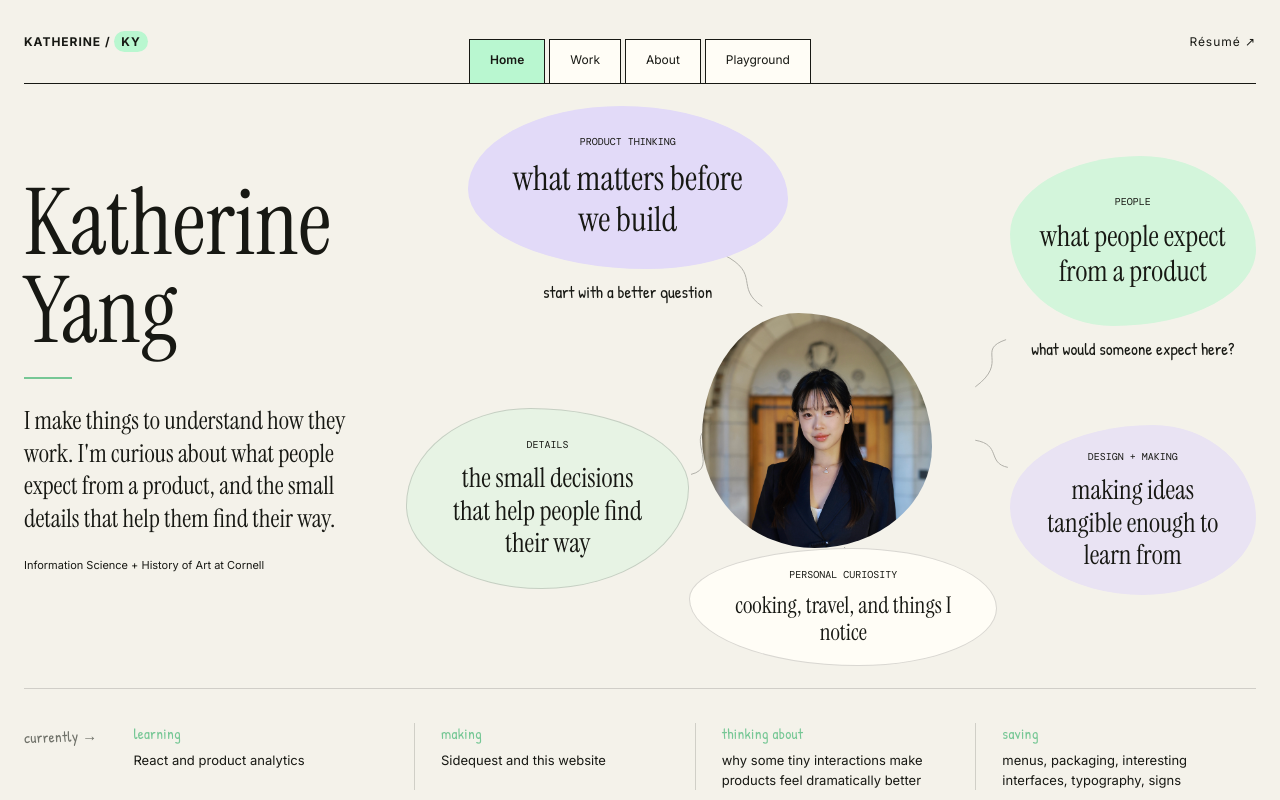
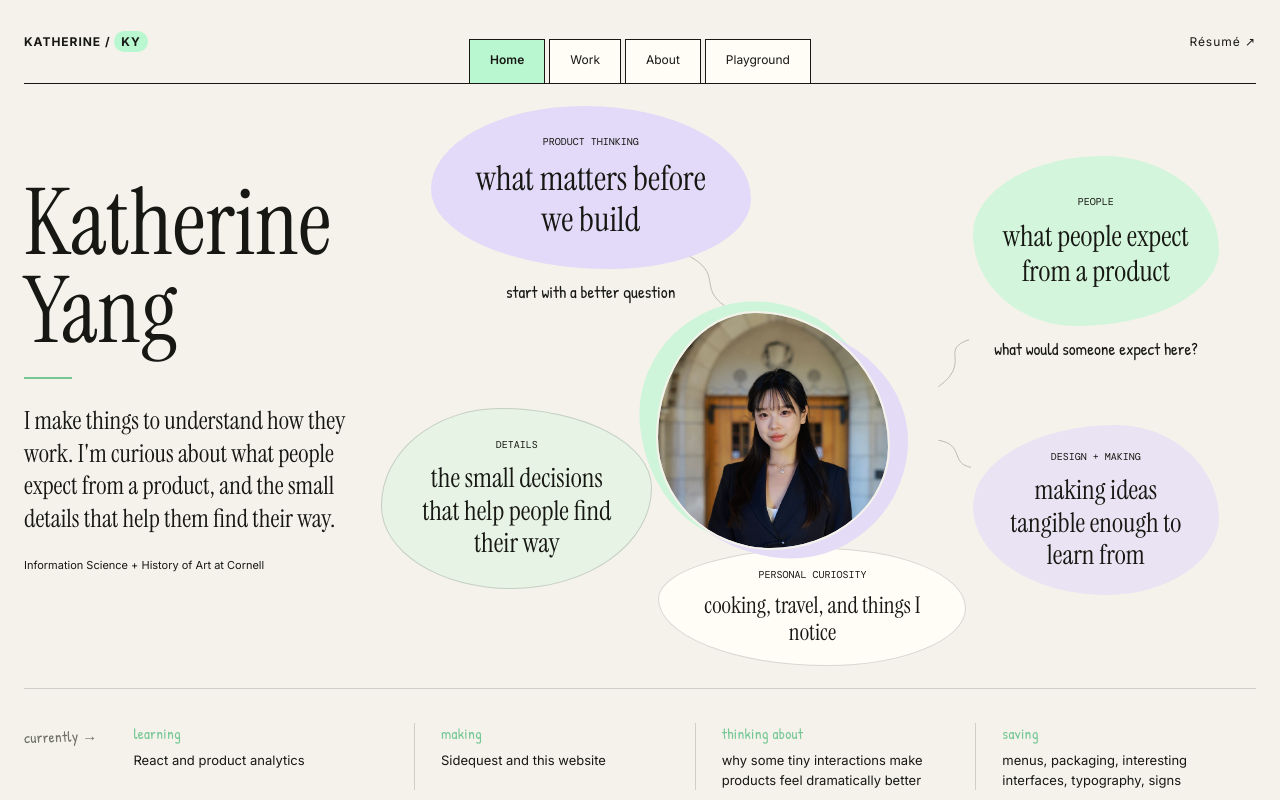
Before and after one commit to ky453/katherine-yang, a React (Vite) app: page / in a window 1280 px wide. Shown: the top 800 px of the page. Built offline with nearby package versions, Linux system fonts and the light colour scheme; a web font is replaced by a local one.

Commit message:
modify spaing of hero

```diff
--- a/src/components/HomeHero.css
+++ b/src/components/HomeHero.css
@@ -42,7 +42,7 @@
 }
 
 .home-mindmap-statement {
-  max-width: 330px;
+  max-width: 350px;
   margin: 26px 0 0;
   font-family: "Instrument Serif", serif;
   font-size: 25px;
@@ -58,22 +58,48 @@
 
 .home-mindmap-portrait {
   position: absolute;
-  left: 55%;
+  left: 51.5%;
   top: 32%;
   width: 23%;
   max-width: 310px;
   aspect-ratio: 0.98;
   margin: 0;
-  overflow: hidden;
+  isolation: isolate;
+  z-index: 1;
   border-radius: 42% 58% 51% 49% / 53% 57% 43% 47%;
 }
 
+.home-mindmap-portrait::before,
+.home-mindmap-portrait::after {
+  content: "";
+  position: absolute;
+  z-index: -1;
+  pointer-events: none;
+}
+
+.home-mindmap-portrait::before {
+  inset: -12px 8px 8px -18px;
+  background: color-mix(in srgb, var(--mint) 65%, var(--paper));
+  border-radius: 48% 52% 57% 43% / 47% 55% 45% 53%;
+  transform: rotate(-5deg);
+}
+
+.home-mindmap-portrait::after {
+  inset: 12px -20px -10px 6px;
+  background: color-mix(in srgb, var(--lavender) 60%, var(--paper));
+  border-radius: 45% 55% 48% 52% / 56% 49% 51% 44%;
+  transform: rotate(5deg);
+}
+
 .home-mindmap-portrait img {
+  position: relative;
   display: block;
   width: 100%;
   height: 100%;
   object-fit: cover;
   object-position: center 43%;
+  border-radius: inherit;
+  outline: 2px solid var(--paper);
 }
 
 .home-mindmap-lines {
@@ -87,10 +113,11 @@
   fill: none;
   stroke: var(--ink);
   stroke-width: 1;
+  transform: translateX(-3%);
 }
 
 .home-mindmap-lines path {
-  opacity: 0.3;
+  opacity: 0.25;
   vector-effect: non-scaling-stroke;
   transition: opacity 180ms ease;
 }
@@ -152,7 +179,7 @@
 }
 
 .home-mindmap-branch--product {
-  left: 36%;
+  left: 33%;
   top: 0;
   width: 26%;
 }
@@ -168,7 +195,7 @@
 }
 
 .home-mindmap-branch--people {
-  left: 80%;
+  left: 77%;
   top: 9%;
   width: 20%;
 }
@@ -181,7 +208,7 @@
 }
 
 .home-mindmap-branch--making {
-  left: 80%;
+  left: 77%;
   top: 57%;
   width: 20%;
 }
@@ -199,9 +226,9 @@
 }
 
 .home-mindmap-branch--details {
-  left: 31%;
+  left: 29%;
   top: 54%;
-  width: 23%;
+  width: 22%;
 }
 
 .home-mindmap-branch--details .home-mindmap-bubble {
@@ -212,7 +239,7 @@
 }
 
 .home-mindmap-branch--curiosity {
-  left: 54%;
+  left: 51.5%;
   top: 84%;
   width: 25%;
 }
@@ -263,7 +290,7 @@
     display: grid;
     grid-template-columns: repeat(2, minmax(0, 1fr));
     align-items: center;
-    gap: 34px 28px;
+    gap: 34px 20px;
   }
 
   .home-mindmap-intro,
```
